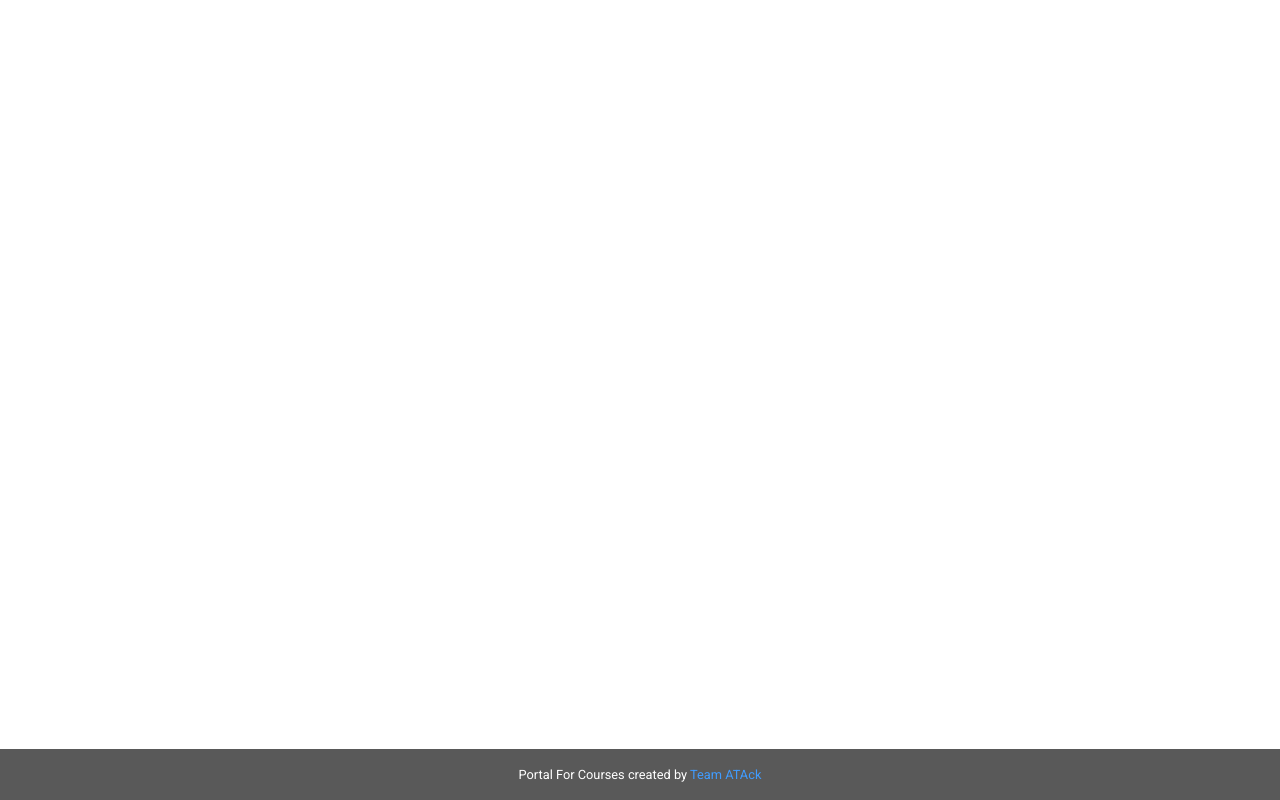
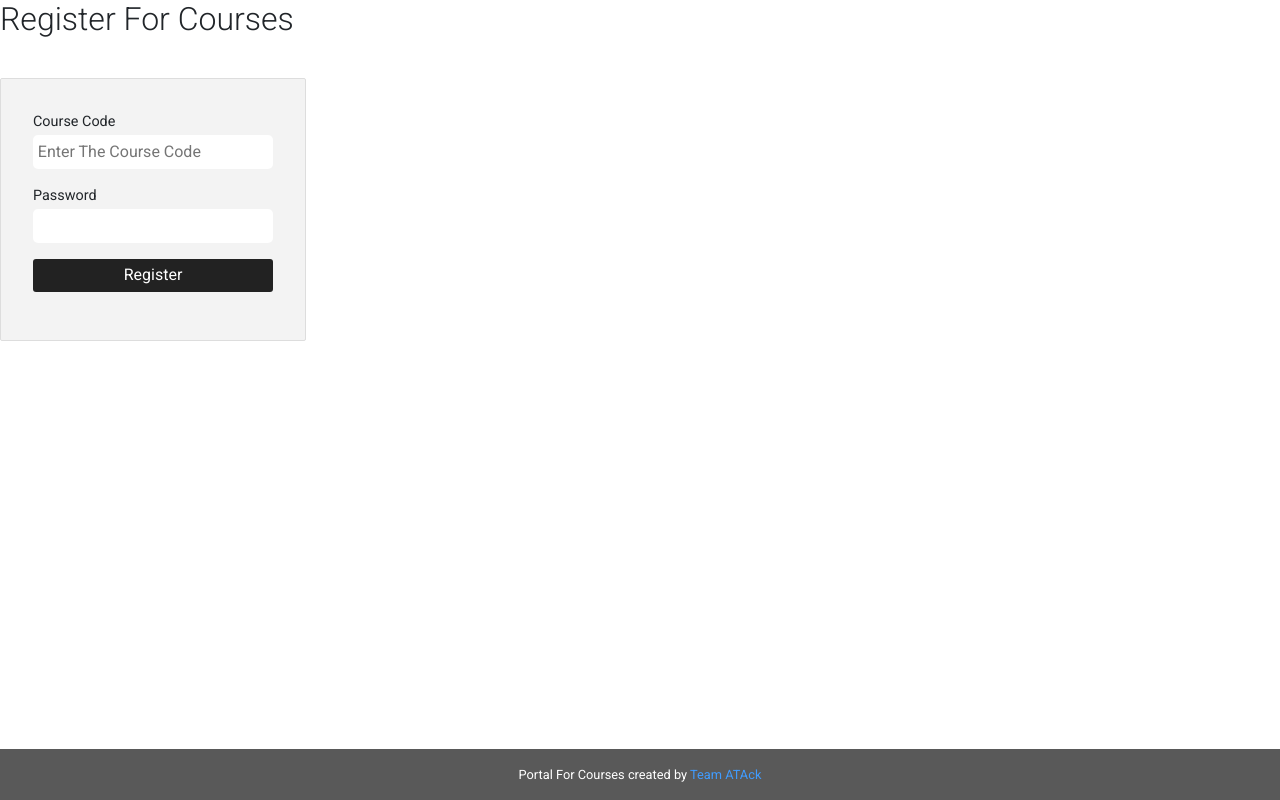
Before and after one commit to ATAck-Portal-for-Courses/Portal-For-Courses, a React (Create React App) app in the folder atack-portal/frontend/: page /stu-form in a window 1280 px wide. Built offline with nearby package versions, Linux system fonts and the light colour scheme; the HTML template or start-up script is replaced by a standard one; a web font is replaced by a local one.

Commit message:
StudentFront-end Ready

```diff
--- a/atack-portal/frontend/src/App.js
+++ b/atack-portal/frontend/src/App.js
@@ -10,6 +10,7 @@ import AdminHome from './components/pages/AdminHome'
 import StudentHome from './components/pages/StudentHome'
 import Footer from './components/pages/Footer'
 import SignUpPage from './components/pages/RegisterPage'
+import Stuform from './components/pages/studentform'
 
 import './App.css'
 
@@ -27,6 +28,7 @@ export default function App() {
                     <Route path="/home" element={ <HomePage /> } />
                     <Route path="/admin" element={ <AdminHome /> } />
                     <Route path="/student" element={ <StudentHome /> }/>
+                    <Route path="/stu-form" element={ <Stuform />}/>
                 </Routes>
             </div>
             {/* <Footer /> */}
--- a/atack-portal/frontend/src/components/pages/StudentHome.js
+++ b/atack-portal/frontend/src/components/pages/StudentHome.js
@@ -1,12 +1,19 @@
-import { BrowserRouter, Routes, Route } from "react-router-dom";
+import { BrowserRouter, Routes, Route, Link } from "react-router-dom";
 import StudentNav from './StudentNav'
 
 function StudentHome() {
     return (
       <div className="student">
+            {/* <BrowserRouter>
             <StudentNav />
-            <h1>Bhar na bsdk</h1>
+            <Routes>
+                <Route path="/stuform" element={<stuform />} />
+            </Routes>
+            </BrowserRouter> */}
+            <StudentNav />
       </div>
+
+
     );
   }
 
--- a/atack-portal/frontend/src/components/pages/StudentNav.js
+++ b/atack-portal/frontend/src/components/pages/StudentNav.js
@@ -4,8 +4,8 @@ import { Link } from "react-router-dom";
 const StudentNav=()=>{
     return(
         <div>
-            <ul class="nav">
-                <li><Link to="/">Register</Link></li>
+            <ul className="nav">
+                <li><Link to="/stu-form">Register</Link></li>
                 <li><Link to="/logout">Logout</Link></li>
             </ul>
         </div>
--- /dev/null
+++ b/atack-portal/frontend/src/components/pages/studentform.js
@@ -0,0 +1,25 @@
+import React from "react";
+
+const Stuform=()=>{
+    return(
+        <div>
+            <h2>Register For Courses</h2>
+                <form>
+                    <p>
+                        <label>Course Code</label><br/>
+                        <input type="text" name = 'ccode' required placeholder='Enter The Course Code'/>
+                    </p>
+                    <p>
+                        <label>Password</label><br/>
+                        <input type="password" name="password" required />
+                    </p>
+                    <p>
+                        <button id="sub_btn" type="button" >Register</button>
+                    </p>
+                </form>
+
+        </div>
+    )
+}
+
+export default Stuform;
```
